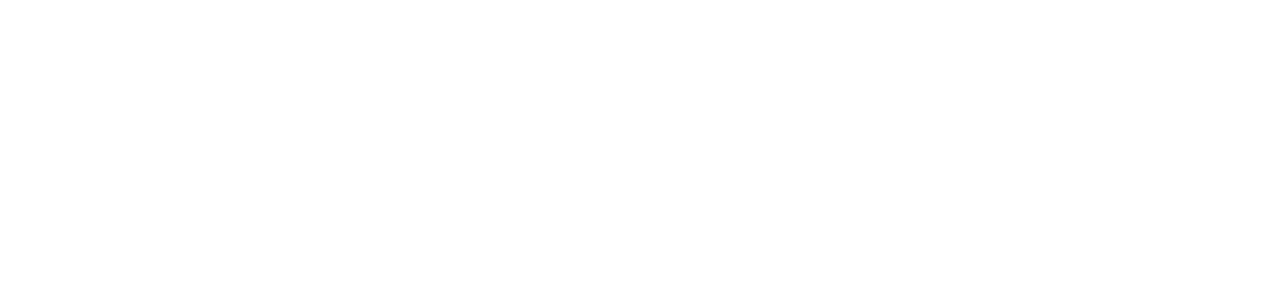
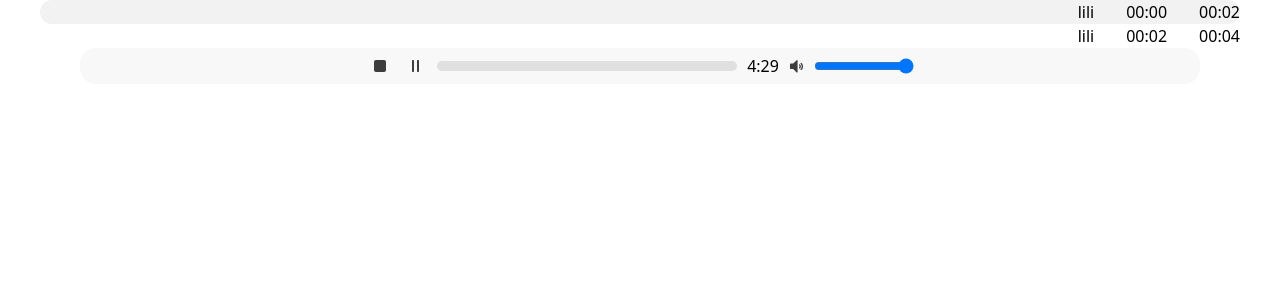
Before and after one commit to amirhoprogrammer/front-project-roshan, a React (Vite) app: page /timetext in a window 1280 px wide. Shown: the top 300 px of the page. Built offline with nearby package versions, Linux system fonts and the light colour scheme.

Commit message:
add button for change the kind of text

```diff
--- a/src/feathersOfUpload/BasicText.jsx
+++ b/src/feathersOfUpload/BasicText.jsx
@@ -1,33 +1,7 @@
 import { useState, useRef } from "react";
 import Audio from "./Audio";
 import "../App.css";
-function BasicText(src) {
-  const [progress, setProgress] = useState(0); // درصد پیشرفت
-  const [isPlaying, setIsPlaying] = useState(false); // وضعیت پخش
-  const audioRef = useRef(null); // رفرنس به تگ audio
-  // به‌روزرسانی Progress Bar
-  const handleTimeUpdate = () => {
-    const audio = audioRef.current;
-    const progressPercent = (audio.currentTime / audio.duration) * 100;
-    setProgress(progressPercent);
-  };
-  // کنترل پخش و توقف
-  const togglePlayPause = () => {
-    const audio = audioRef.current;
-    if (isPlaying) {
-      audio.pause();
-      setIsPlaying(false);
-    } else {
-      audio.play();
-      setIsPlaying(true);
-    }
-  };
-  // وقتی صدا به پایان رسید
-  const handleEnded = () => {
-    setIsPlaying(false);
-    setProgress(0);
-    audioRef.current.currentTime = 0; // بازگرداندن به ابتدا
-  };
+function BasicText() {
   return (
     <div className="flex flex-col">
       <div className="my-2">
@@ -40,69 +14,6 @@
         </p>
       </div>
       <Audio />
-      {/*<div
-        className="mx-10 flex flex-row rounded-2xl align-middle items-center justify-center p-1 gap-2.5"
-        style={{ backgroundColor: "#F8F8F8" }}
-      >
-        <button className="mx-2 py-2">
-          <svg
-            width="12"
-            height="12"
-            viewBox="0 0 12 12"
-            fill="none"
-            xmlns="http://www.w3.org/2000/svg"
-          >
-            <rect width="12" height="12" rx="2" fill="#3D3D3D" />
-          </svg>
-        </button>
-        <button className="mx-2 py-2" onClick={togglePlayPause}>
-          <svg
-            width="7"
-            height="12"
-            viewBox="0 0 7 12"
-            fill="none"
-            xmlns="http://www.w3.org/2000/svg"
-          >
-            <path
-              d="M1.53081 11.9998H0.469187C0.210063 11.9998 0 11.5367 0 10.9656V1.04373C0 0.472552 0.210063 0.00952148 0.469187 0.00952148H1.53081C1.78994 0.00952148 2 0.472552 2 1.04373V10.9656C2 11.5367 1.78994 11.9998 1.53081 11.9998Z"
-              fill="#3D3D3D"
-            />
-            <path
-              d="M6.53081 11.9902H5.46919C5.21006 11.9902 5 11.5272 5 10.956V1.03421C5 0.463031 5.21006 0 5.46919 0H6.53081C6.78994 0 7 0.463031 7 1.03421V10.956C7 11.5272 6.78994 11.9902 6.53081 11.9902Z"
-              fill="#3D3D3D"
-            />
-          </svg>
-        </button>
-        <audio
-          ref={audioRef}
-          src={src} // مسیر فایل صوتی
-          onTimeUpdate={handleTimeUpdate}
-          onEnded={handleEnded}
-        />
-        <div className="progress-bar">
-          <div
-            className="progress"
-            style={{ width: `${progress}%` }} // تنظیم عرض نوار پیشرفت
-          ></div>
-        </div>
-        {/*<button onClick={togglePlayPause}>{isPlaying ? "توقف" : "پخش"}</button>*/}
-      {/*<div className="flex">4:29</div>
-      <div className="flex">
-        <svg
-          width="15"
-          height="13"
-          viewBox="0 0 15 13"
-          fill="none"
-          xmlns="http://www.w3.org/2000/svg"
-        >
-          <path
-            fillRule="evenodd"
-            clipRule="evenodd"
-            d="M4.19652 8.9946L7.6608 12.3799C7.75893 12.4781 7.89522 12.538 8.04516 12.538C8.3448 12.538 8.59023 12.2955 8.59023 11.9982V0.53973C8.59023 0.24267 8.3448 0 8.04516 0C7.89237 0 7.75344 0.0627 7.65522 0.16356L4.19913 3.54336H2.0487C1.44639 3.54336 0.958496 4.03128 0.958496 4.63365V7.9044C0.958496 8.50674 1.44642 8.9946 2.0487 8.9946H4.19652ZM11.6566 2.92197C11.3949 3.18084 11.3949 3.60336 11.6566 3.86508C12.3053 4.5165 12.7085 5.41329 12.7085 6.40533C12.7085 7.39764 12.3026 8.29413 11.654 8.9457C11.392 9.20739 11.392 9.62982 11.654 9.88875C11.9127 10.1505 12.3353 10.1505 12.597 9.88875C13.4882 8.99739 14.0415 7.76553 14.0415 6.40536C14.0415 5.04801 13.4937 3.81861 12.6052 2.92746L12.5996 2.922C12.3381 2.66022 11.9183 2.66022 11.6566 2.92197ZM11.0923 8.38134C11.5964 7.87458 11.9073 7.1766 11.9073 6.4053C11.9073 5.63391 11.5964 4.93623 11.0923 4.42917C10.8307 4.16754 10.4082 4.16754 10.1492 4.42917C9.88752 4.68819 9.88752 5.11056 10.1492 5.37228C10.4109 5.63673 10.5743 6.00192 10.5743 6.4053C10.5743 6.80877 10.4109 7.17399 10.1492 7.43835C9.88752 7.70004 9.88752 8.1198 10.1492 8.38137C10.4082 8.64042 10.8307 8.64303 11.0923 8.38134Z"
-            fill="#3D3D3D"
-          />
-        </svg>
-      </div>*/}
     </div>
   );
 }
--- a/src/feathersOfUpload/TimeText.jsx
+++ b/src/feathersOfUpload/TimeText.jsx
@@ -1,3 +1,24 @@
 import Audio from "./Audio";
-function TimeText() {}
+function TimeText() {
+  return (
+    <div className="flex flex-col mx-10">
+      <div className="flex flex-col">
+        <div
+          className="flex flex-row rounded-2xl gap-8"
+          style={{ backgroundColor: "#F2F2F2", direction: "rtl" }}
+        >
+          <div>00:02</div>
+          <div>00:00</div>
+          <div>lili</div>
+        </div>
+        <div className="flex flex-row rounded-2xl gap-8" style={{ direction: "rtl" }}>
+          <div>00:04</div>
+          <div>00:02</div>
+          <div>lili</div>
+        </div>
+      </div>
+      <Audio />
+    </div>
+  );
+}
 export default TimeText;
--- a/src/feathersOfUpload/UploadHome.jsx
+++ b/src/feathersOfUpload/UploadHome.jsx
@@ -1,10 +1,16 @@
+import React, { useState } from "react";
 import BasicText from "./BasicText";
 import TimeText from "./TimeText";
 function UploadHome() {
+  const [activeTab, setActiveTab] = useState(0);
   return (
     <div className="flex flex-col p-2">
       <div className="flex border-b-1 flex-row-reverse border-b-black py-2 align-middle justify-center items-center">
-        <div className="flex flex-row-reverse mx-2 my-2 py-2" style={{ direction: "rtl" }}>
+        <button
+          className={`flex flex-row-reverse mx-2 my-2 py-2 ${activeTab === 0 ? "border-b-2" : ""}`}
+          style={{ direction: "rtl" }}
+          onClick={() => setActiveTab(0)}
+        >
           <p>متن ساده</p>
           <svg
             width="17"
@@ -39,8 +45,12 @@
               strokeLinejoin="round"
             />
           </svg>
-        </div>
-        <div className="flex flex-row-reverse mx-2 my-2 py-2" style={{ direction: "rtl" }}>
+        </button>
+        <button
+          className={`flex flex-row-reverse mx-2 my-2 py-2 ${activeTab === 1 ? "border-b-1" : ""}`}
+          style={{ direction: "rtl" }}
+          onClick={() => setActiveTab(1)}
+        >
           <p>متن زمان بندی شده</p>
           <svg
             width="17"
@@ -61,7 +71,7 @@
               fillOpacity="0.6"
             />
           </svg>
-        </div>
+        </button>
         <div className="mr-40 ml-2 my-2">
           <svg
             width="14"
@@ -145,7 +155,8 @@
           <p className="mx-2">شروع دوباره</p>
         </button>
       </div>
-      <BasicText />
+      {activeTab === 0 && <BasicText />}
+      {activeTab === 1 && <TimeText />}
     </div>
   );
 }
```
